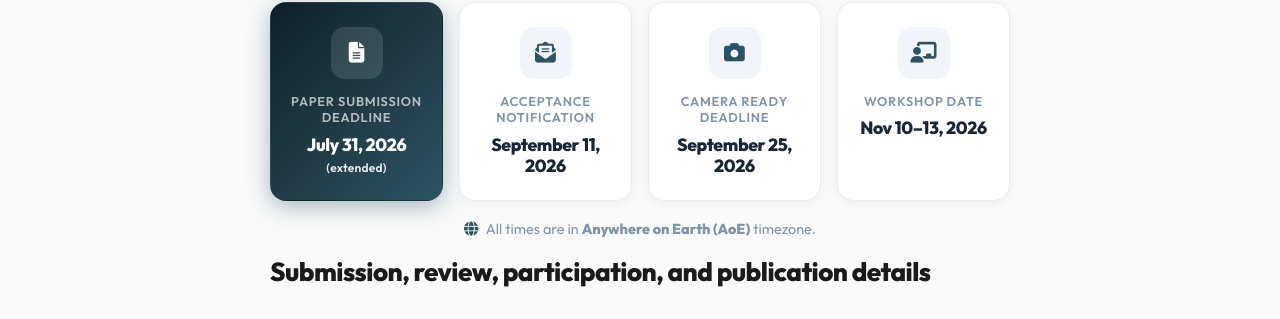
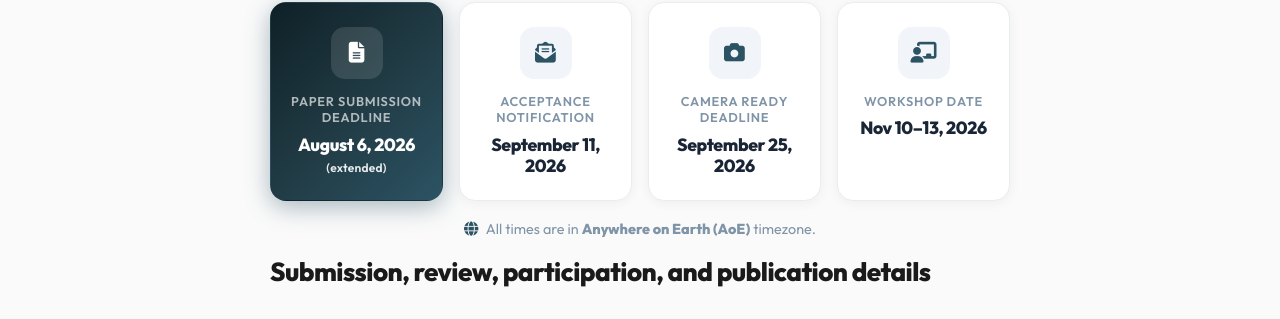
Before and after one commit to workshop-icon/2026, a Jekyll site: the page built from index.md, in a window 1280 px wide and 900 px high, scrolled down 2609 px. Shown: the part 127-446 px from the top of the window. Built offline with Jekyll 4.4.1, drawn with Linux system fonts in a browser that asks for light colours.

Commit message:
update paper submission deadline to August 6, 2026

```diff
--- a/index.md
+++ b/index.md
@@ -70,7 +70,7 @@ The topics of interest include (but are not limited to) the following:
   <div class="date-card date-card--highlight">
     <div class="date-card__icon"><i class="fas fa-file-alt"></i></div>
     <div class="date-card__label">Paper Submission Deadline</div>
-    <div class="date-card__date">July 31, 2026 <span class="date-card__extended">(extended)</span></div>
+    <div class="date-card__date">August 6, 2026 <span class="date-card__extended">(extended)</span></div>
   </div>
   <div class="date-card">
     <div class="date-card__icon"><i class="fas fa-envelope-open-text"></i></div>
```
